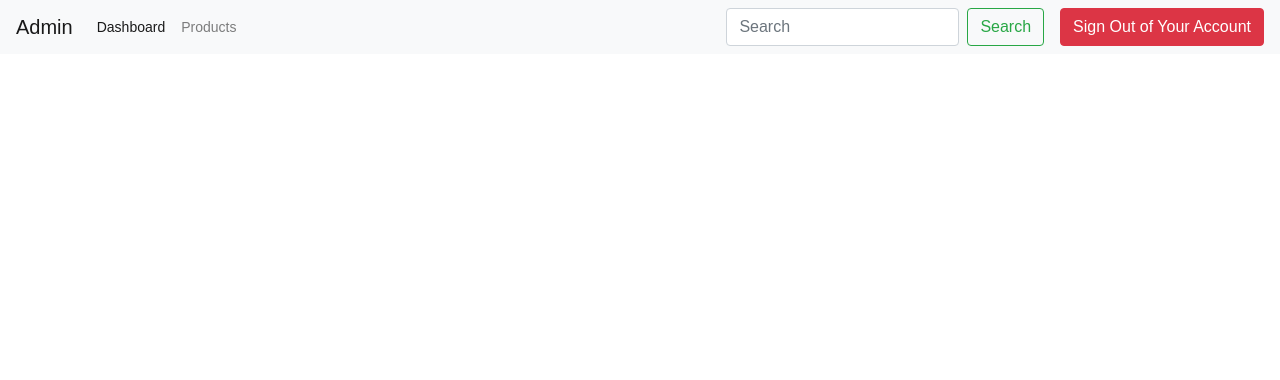
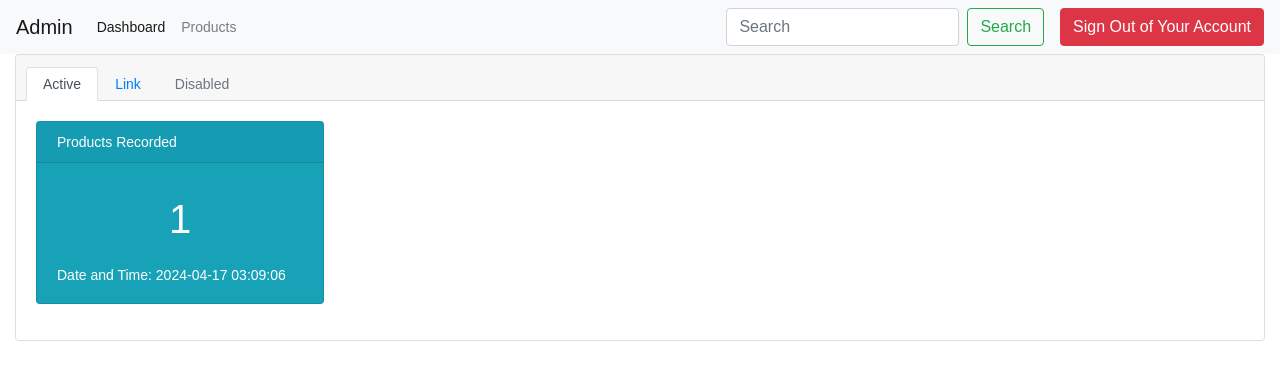
Before and after one commit to hexedhorizon/it28-ecommerce, a PHP site: page /public/dashboard.php in a window 1280 px wide. Shown: the top 380 px of the page. Run offline with PHP 8.4, Linux system fonts and the light colour scheme; a user stored in the database is signed in; data comes from the database, SQL or seed files in the repository.

Commit message:
Added total products card for dashboard

```diff
--- a/public/dashboard.php
+++ b/public/dashboard.php
@@ -20,7 +20,7 @@ if(!isset($_SESSION["loggedin"]) || $_SESSION["loggedin"] !== true){
     <script src="https://cdn.jsdelivr.net/npm/popper.js@1.16.1/dist/umd/popper.min.js"></script>
     <script src="https://stackpath.bootstrapcdn.com/bootstrap/4.5.2/js/bootstrap.min.js"></script>
     <style>
-        body{ font: 14px sans-serif; text-align: center; }
+        body{ font: 14px sans-serif; }
         .wrapper{
             width: 600px;
             margin: 0 auto;
@@ -55,11 +55,62 @@ if(!isset($_SESSION["loggedin"]) || $_SESSION["loggedin"] !== true){
 </nav>
 <body>
 
-    <div class="wrapper">
     <div class="container-fluid">
+    <div class="card ">
+      <div class="card-header">
+        <ul class="nav nav-tabs card-header-tabs">
+          <li class="nav-item">
+            <a class="nav-link active" href="#">Active</a>
+          </li>
+          <li class="nav-item">
+            <a class="nav-link" href="#">Link</a>
+          </li>
+          <li class="nav-item">
+            <a class="nav-link disabled" href="#">Disabled</a>
+          </li>
+        </ul>
+      </div>
+      <div class="card-body">
+      <div class="card text-white bg-info mb-3" style="max-width: 18rem;">
+    <div class="card-header">Products Recorded</div>
+    <div class="card-body">
+        <h5 class="card-title "></h5>
+
+        <?php
+        // Include config file
+        require_once "../db/config.php";
+
+        // Attempt select query execution
+        $sql = "SELECT COUNT(*) AS total_products FROM products";
+        if($stmt = $pdo->prepare($sql)){
+            // Attempt to execute the prepared statement
+            if($stmt->execute()){
+                // Bind result variables
+                $stmt->bindColumn('total_products', $total_products);
+
+                // Fetch result
+                if($stmt->fetch()){
+                    echo '<h1 class="text-center">' . $total_products . '</h1><br>';
+                } else{
+                    echo '<p>No products found.</p>';
+                }
+            } else{
+                echo "Oops! Something went wrong. Please try again later.";
+            }
+        }
+        // Close statement
+        unset($stmt);
+        ?>
+
+        <p class="card-text">Date and Time: <?php echo date("Y-m-d H:i:s"); ?></p>
 
     </div>
 </div>
 
+      </div>
+    </div>
+
+</div>
+
 </body>
 </html>
```
